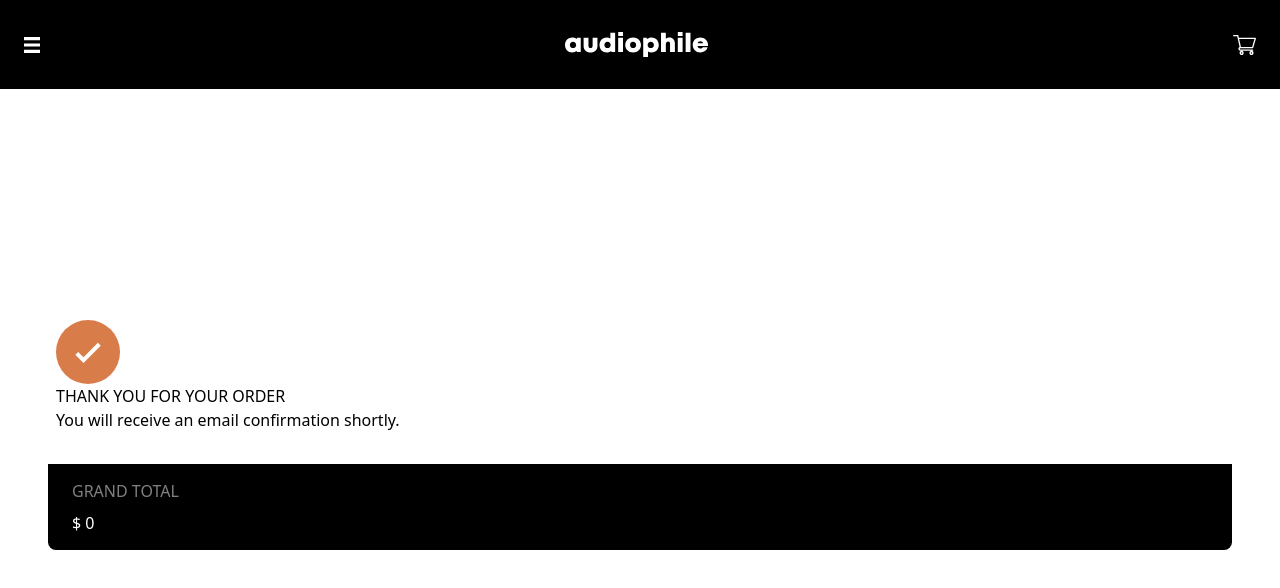
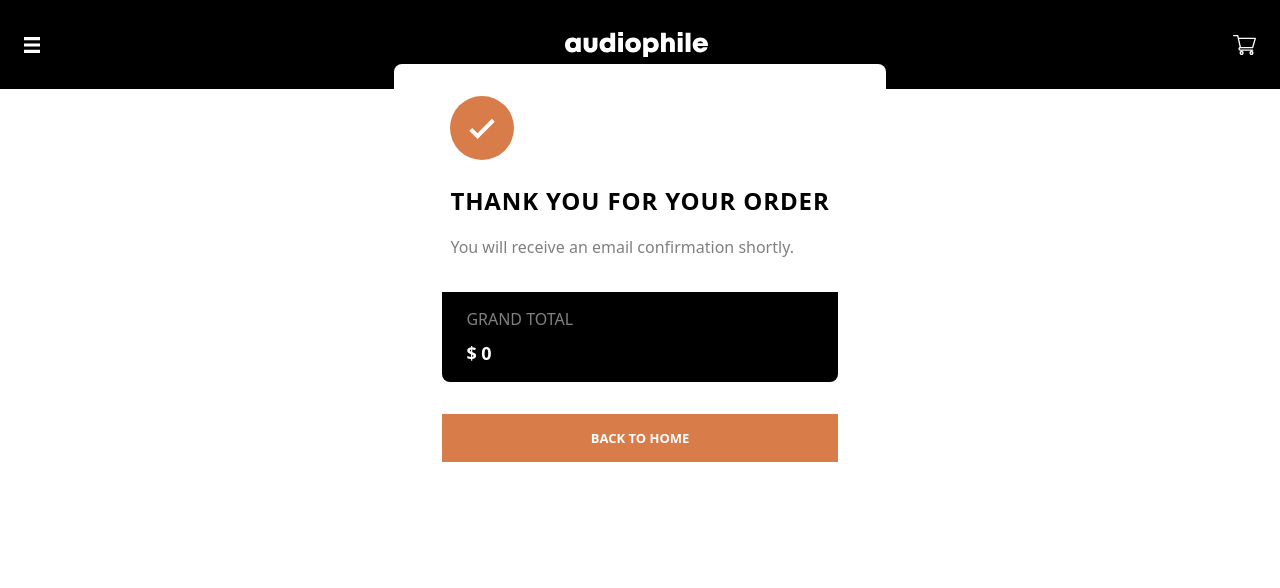
Before and after one commit to LevaniMesxia23/audiophile-ecommerce-website, a React (Vite) app: page /Thanks in a window 1280 px wide. Shown: the top 588 px of the page. Built offline with nearby package versions, Linux system fonts and the light colour scheme; the HTML template or start-up script is replaced by a standard one.

Commit message:
style: add full style of Thanks component

```diff
--- a/src/App.tsx
+++ b/src/App.tsx
@@ -49,6 +49,7 @@ function App() {
     <>
     {show && <div className=" fixed h-screen w-screen z-40 bg-black/40 " onClick={() => setShow(!show)}></div>}
     {showCartBox && <div className=" fixed h-screen w-screen z-40 bg-black/40 " onClick={() => setShowCartBox(!showCartBox)}></div>}
+    {showThanks && <div className=" fixed h-screen w-screen z-40 bg-black/40 "></div>}
       <MyContext.Provider value={{ show, setShow, showCartBox, setShowCartBox, count, setCount, items, setItems, localCount, setLocalCount, showThanks, setShowThanks, calculateVAT, calculateGrandTotal }}>
         <BrowserRouter>
         {show && <div className=" absolute z-50 left-0 bg-white top-[89px] w-full"><CategoryBoxes /></div>}
--- a/src/components/Summary.tsx
+++ b/src/components/Summary.tsx
@@ -1,4 +1,4 @@
-import { useContext } from "react";
+import { useContext, useEffect, useState } from "react";
 import { MyContext } from "../App";
 
 function Summary() {
@@ -7,6 +7,12 @@ function Summary() {
     throw new Error("Summary must be used within a MyContext.Provider");
   }
   const { items, calculateVAT, calculateGrandTotal } = context;
+
+  const [clickButton, setClickButton] = useState(0)
+
+  useEffect(() => {
+    window.scrollTo(0, 0);
+  }, [clickButton]);
 
   return (
     <div className="w-full py-8 px-[2.06rem] bg-white rounded-lg">
@@ -45,7 +51,7 @@ function Summary() {
       </div>
       <div className=" flex justify-center">
 
-      <button type="submit" className="w-full mt-8 mb-[9.25rem] h-12 bg-[#D87D4A] text-white font-bold text-[0.8125rem] leading-[0.0625rem] uppercase">CONTINUE & PAY</button>
+      <button onClick={() => setClickButton(clickButton + 1)} type="submit" className="w-full mt-8 mb-[9.25rem] h-12 bg-[#D87D4A] text-white font-bold text-[0.8125rem] leading-[0.0625rem] uppercase">CONTINUE & PAY</button>
       </div>
     </div>
   );
--- a/src/components/Thanks.tsx
+++ b/src/components/Thanks.tsx
@@ -6,22 +6,24 @@ function Thanks() {
     throw new Error("Summary must be used within a MyContext.Provider");
   }
   const { items, calculateGrandTotal } = context;
+
   return (
-    <div className=" px-6 w-full fixed top-[18rem]">
-      <div className=" flex flex-col p-8 bg-white">
+    <div className=" w-full flex justify-center items-center ">
+    <div className=" px-6 absolute top-[4rem] bg-white pb-8 mx-6 rounded-lg z-50">
+      <div className=" flex flex-col p-8 ">
       <svg xmlns="http://www.w3.org/2000/svg" width="64" height="64" viewBox="0 0 64 64" fill="none">
         <circle cx="32" cy="32" r="32" fill="#D87D4A"/>
-        <path d="M20.7539 33.3328L27.5054 40.0843L43.3085 24.2812" stroke="white" stroke-width="4"/>
+        <path d="M20.7539 33.3328L27.5054 40.0843L43.3085 24.2812" stroke="white" strokeWidth="4"/>
       </svg>
-      <span>THANK YOU
+      <span className=" text-[1.5rem] font-bold tracking-[0.05356rem] mt-[1.44rem]">THANK YOU
       FOR YOUR ORDER</span>
-      <span>You will receive an email confirmation shortly.</span>
+      <span className=" leading-[1.5625rem] text-black/50 mt-4">You will receive an email confirmation shortly.</span>
       </div>
 
       <div>
         <div className="px-6 ">
         {items.map((item, index) => (
-          <div key={index} className="flex flex-col items-center justify-between w-full bg-[#F1F1F1] rounded-tl-lg rounded-tr-lg p-6">
+          <div key={index} className="flex flex-col items-center justify-between w-full min-w-[300px] bg-[#F1F1F1] rounded-tl-lg rounded-tr-lg p-6">
             <div>
             <div className="flex justify-between">
               <img className="w-[3.125rem] h-[3.125rem] rounded-lg mb-4" src={item?.image.mobile} alt={item?.name} />
@@ -29,21 +31,23 @@ function Thanks() {
                 <span className="font-bold leading-[1.5625rem] text-[0.9375rem]">{item?.name}</span>
                 <span className="leading-[1.5625rem] text-[0.875rem] font-bold opacity-50">$ {item.price.toLocaleString()}</span>
               </div>
-            <span className=" ml-6">x{item.quantity}</span>
+            <span className=" ml-6 opacity-50">x{item.quantity}</span>
             </div>
           <div className=" flex flex-col items-center gap-[0.75rem]">
-        <div className=" w-full bg-black/50 h-[1px]"></div>
-          <span className=" text-black/50">and {items.length - 1} other item(s)</span>
-        </div>
+            <div className=" w-full bg-black/50 h-[1px] mt-3"></div>
+            <span className=" text-black/50">and {items.length - 1} other item(s)</span>
+          </div>
             </div>
           </div>
         ))}
         <div className=" w-full bg-black rounded-br-lg rounded-bl-lg h-100px px-6 py-[0.94rem] flex flex-col gap-2">
-          <span className=" text-white/50">GRAND TOTAL</span>
-          <span className=" text-white">$ {calculateGrandTotal(items)}</span>
+          <span className=" text-white/50 leading-[1.5625rem]">GRAND TOTAL</span>
+          <span className=" text-white font-bold text-[1.125rem]">$ {calculateGrandTotal(items)}</span>
         </div>
+        <button className="w-full mt-8 h-12 bg-[#D87D4A] text-white font-bold text-[0.8125rem] leading-[0.0625rem] uppercase">BACK TO HOME</button>
         </div>
       </div>
+    </div>
     </div>
   )
 }
--- a/src/loginSchema.ts
+++ b/src/loginSchema.ts
@@ -29,15 +29,15 @@ const loginSchema = yup.object().shape({
   emoneyNum: yup.string().when("showCash", {
   is: false,
   then: () => yup.string().required("emoneyNum is required")
-  .min(5, "emoneyNum must be 5 numbers")
-  .max(5, "emoneyNum must be 5 numbers"),
+  .min(9, "emoneyNum must be 9 numbers")
+  .max(9, "emoneyNum must be 9 numbers"),
   otherwise: () => yup.string().optional()
 }),
   emoneyPin: yup.string().when("showCash", {
     is: false,
     then: () => yup.string().required("emoneyPin is required")
-    .min(5, "emoneyPin must be 5 numbers")
-    .max(5, "emoneyPin must be 5 numbers"),
+    .min(4, "emoneyPin must be 4 numbers")
+    .max(4, "emoneyPin must be 4 numbers"),
     otherwise: () => yup.string().optional()
   }),
 
```
